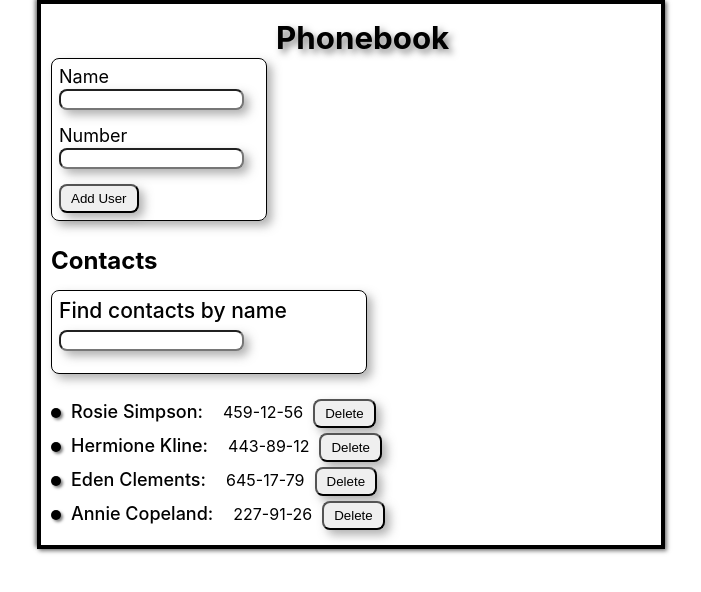
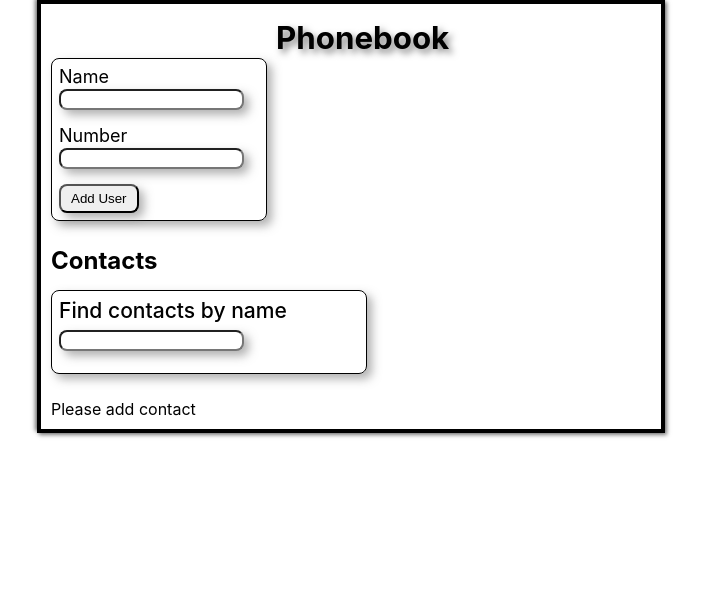
Before and after one commit to VIlliaV/goit-react-hw-08-phonebook, a React (Create React App) app: page / in a window 1280 px wide. Shown: the top 592 px of the page, without its empty margins (289-990 px from the left). Built offline with nearby package versions, Linux system fonts and the light colour scheme.

Commit message:
add local

```diff
--- a/src/components/App.jsx
+++ b/src/components/App.jsx
@@ -7,13 +7,31 @@ import { Filter } from './Filter/Filter';
 export class App extends Component {
   state = {
     contacts: [
-      { id: 'id-1', name: 'Rosie Simpson', number: '459-12-56' },
-      { id: 'id-2', name: 'Hermione Kline', number: '443-89-12' },
-      { id: 'id-3', name: 'Eden Clements', number: '645-17-79' },
-      { id: 'id-4', name: 'Annie Copeland', number: '227-91-26' },
+      // { id: 'id-1', name: 'Rosie Simpson', number: '459-12-56' },
+      // { id: 'id-2', name: 'Hermione Kline', number: '443-89-12' },
+      // { id: 'id-3', name: 'Eden Clements', number: '645-17-79' },
+      // { id: 'id-4', name: 'Annie Copeland', number: '227-91-26' },
     ],
     filter: '',
   };
+
+  componentDidMount() {
+    if (localStorage.getItem('contacts')) {
+
+      this.setState({
+      contacts: JSON.parse(localStorage.getItem('contacts')),
+    })
+  }
+  }
+
+  componentDidUpdate(_, prevState) {
+
+    if (prevState.length === this.state.length) {
+
+      localStorage.setItem('contacts', JSON.stringify(this.state.contacts))
+    }
+  }
+
 
   changeHandler = ({ target: { value, name } }) => {
     this.setState({ [name]: value });
```
